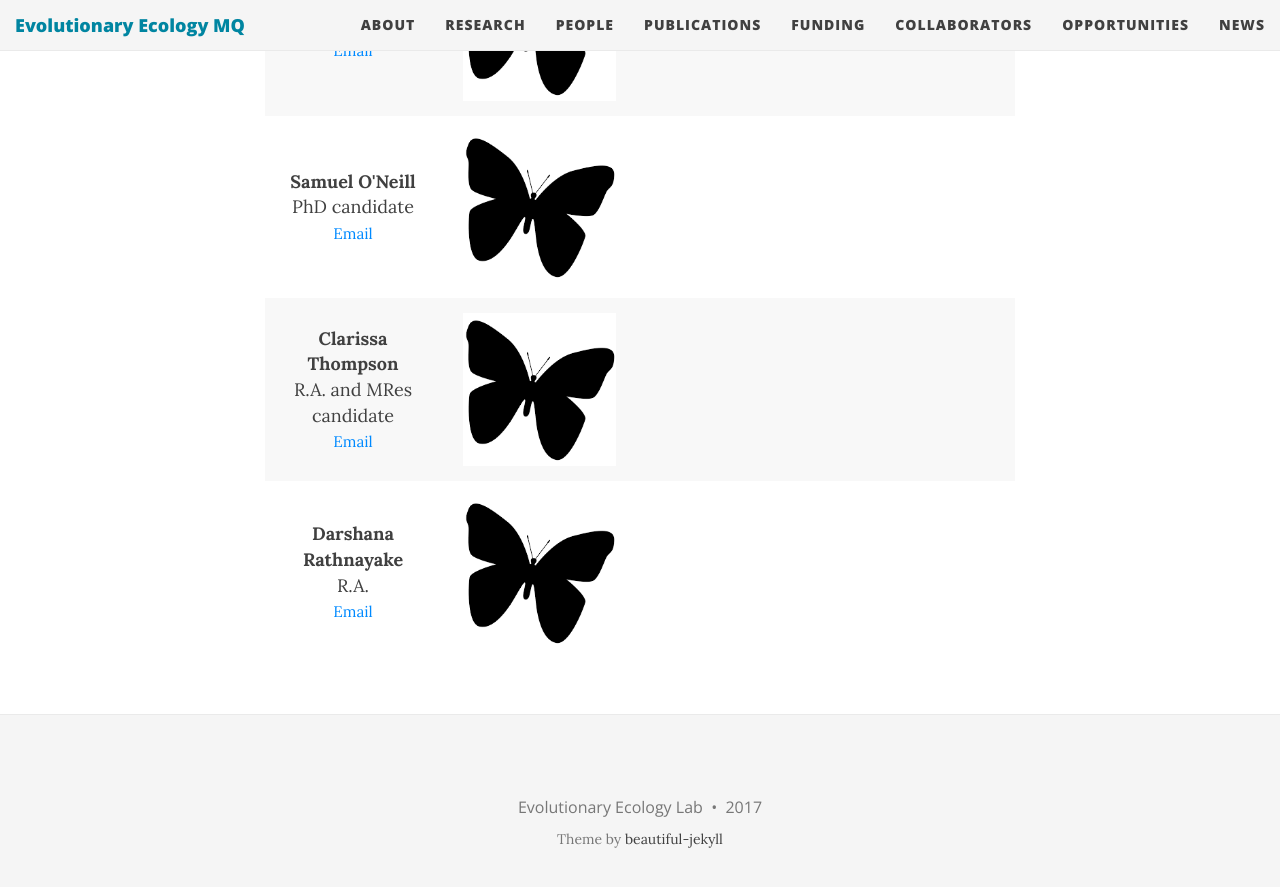
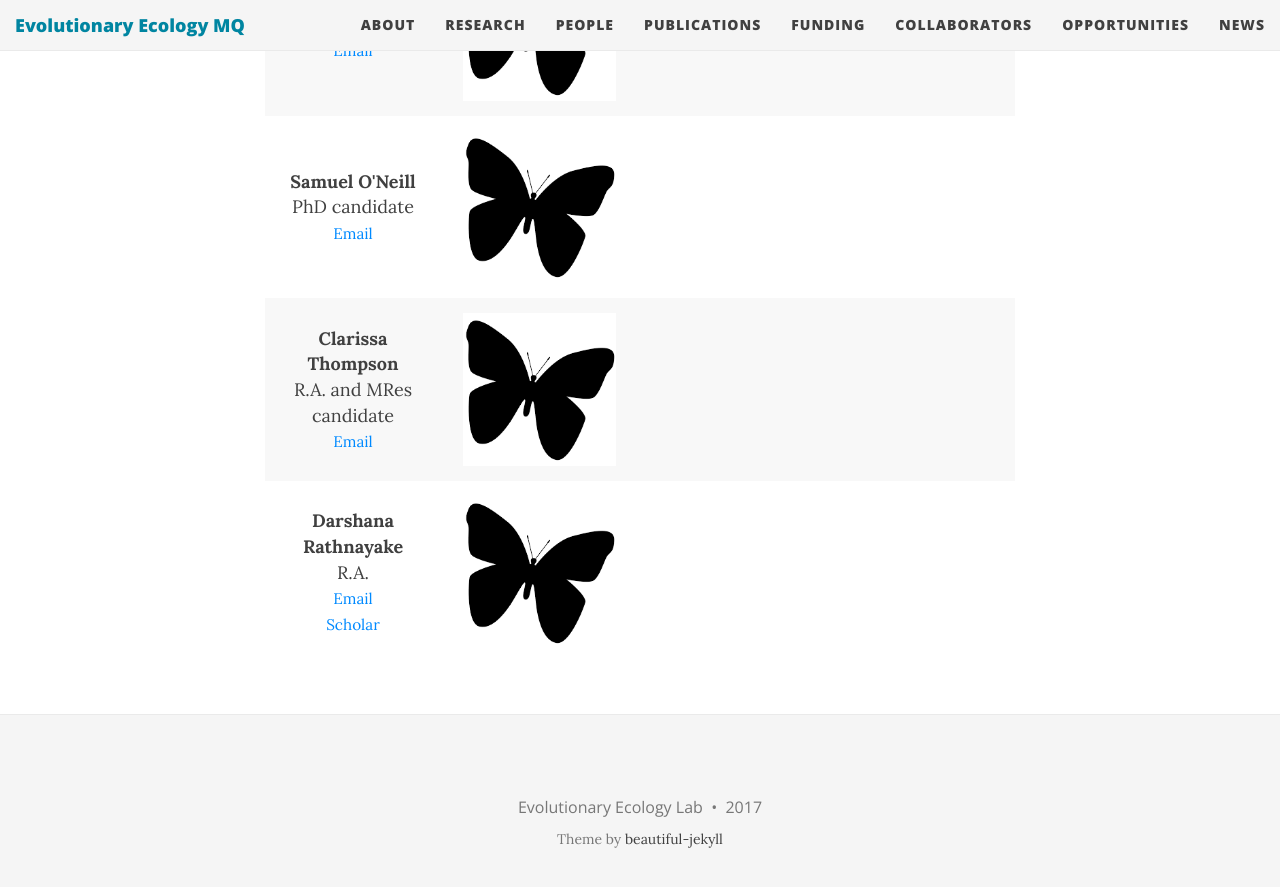
Before and after one commit to evoecomq/evoecomq.github.io, a Jekyll site: the page built from people.html, in a window 1280 px wide and 900 px high, scrolled down 785 px. Shown: the top 887 px of the window. Built offline with Jekyll 4.4.1, drawn with Linux system fonts in a browser that asks for light colours; nearby versions of some CDN libraries.

Commit message:
People tweak

```diff
--- a/people.html
+++ b/people.html
@@ -163,6 +163,7 @@ layout: page
 			<strong>Darshana Rathnayake</strong><br>
 			R.A.<br>
       <a href="mailto:darshana.rathnayake@mq.edu.au"><small>Email</small></a><br>
+      <a href="https://scholar.google.com.au/citations?user=caNJkMUAAAAJ&hl=en"><small>Scholar</small></a><br>
     </div>
 		</td>
 		<td align="center">
```
